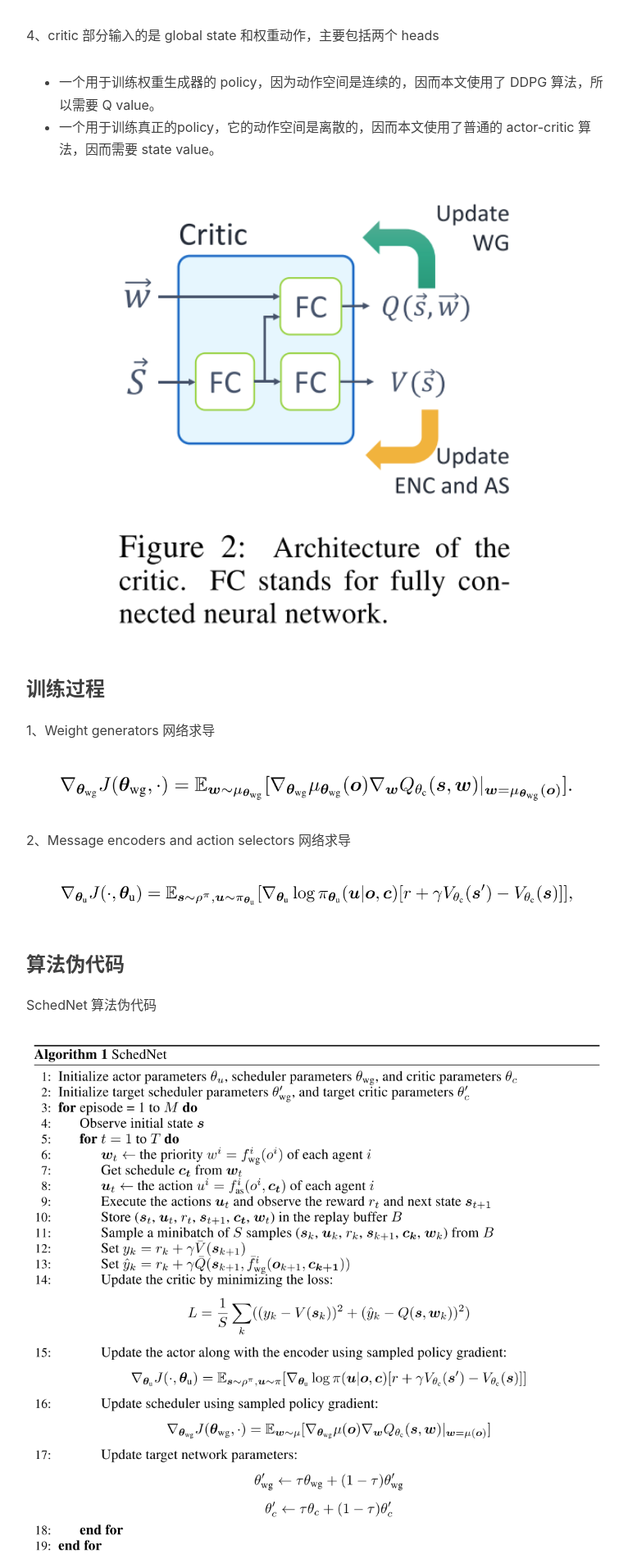
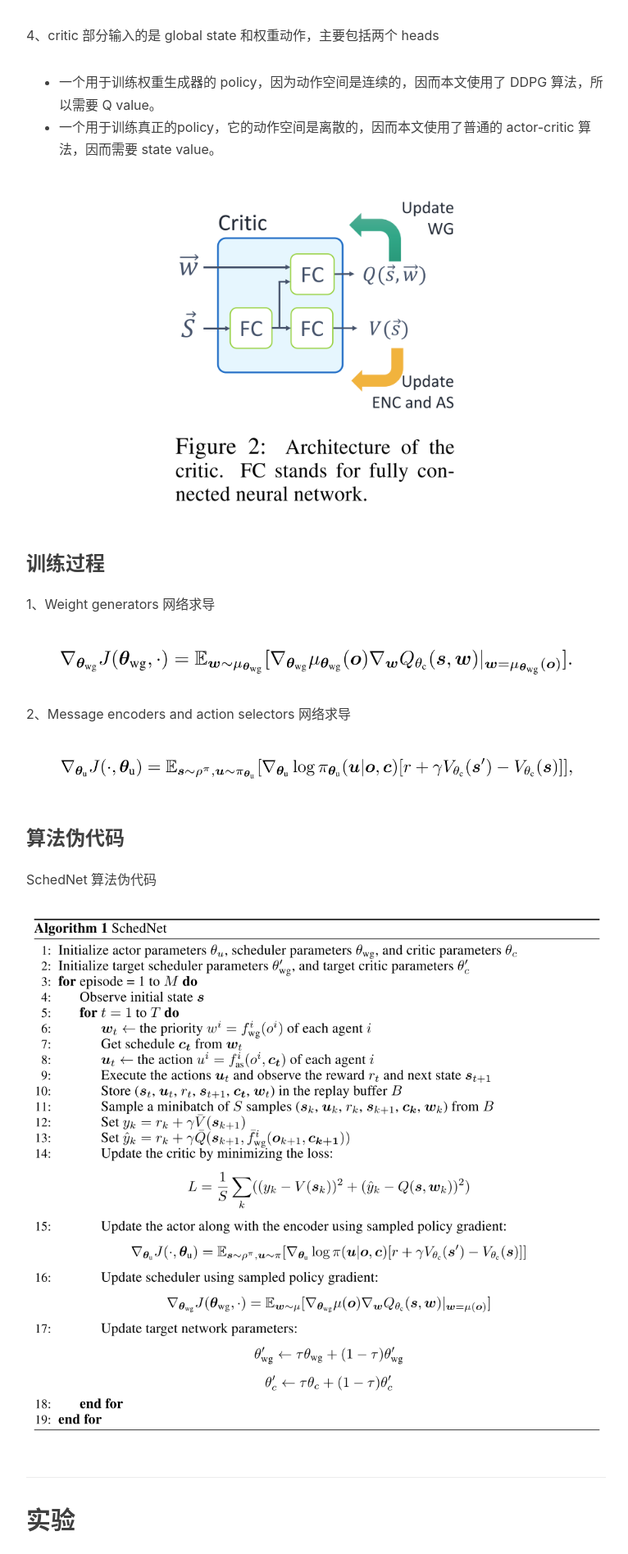
Before and after one commit to liushunyu/blog, a Jekyll site: the page built from _posts/2020-06-28-强化学习论文（12）SchedNet.md, in a window 1280 px wide. Shown: the part 2915-4811 px from the top of the page at 82% size, without its empty margins (233-999 px from the left). Built offline with Jekyll 4.4.1, drawn with Linux system fonts in a browser that asks for light colours; nearby versions of some CDN libraries; formulas are drawn with MathJax 3; comment, search, counter and statistics services are not loaded.

Commit message:
Update 2020-06-28-强化学习论文（12）SchedNet.md

```diff
--- a/_posts/2020-06-28-强化学习论文（12）SchedNet.md
+++ b/_posts/2020-06-28-强化学习论文（12）SchedNet.md
@@ -78,7 +78,7 @@ SchedNet 框架图
 - 一个用于训练权重生成器的 policy，因为动作空间是连续的，因而本文使用了 DDPG 算法，所以需要 Q value。
 - 一个用于训练真正的policy，它的动作空间是离散的，因而本文使用了普通的 actor-critic 算法，因而需要 state value。
 
-<img width="70%" src="/img/in-post/2020-06-28-强化学习论文（12）SchedNet.assets/image-20200628111042162.png"/>
+<img width="50%" src="/img/in-post/2020-06-28-强化学习论文（12）SchedNet.assets/image-20200628111042162.png"/>
 
 
 
```
